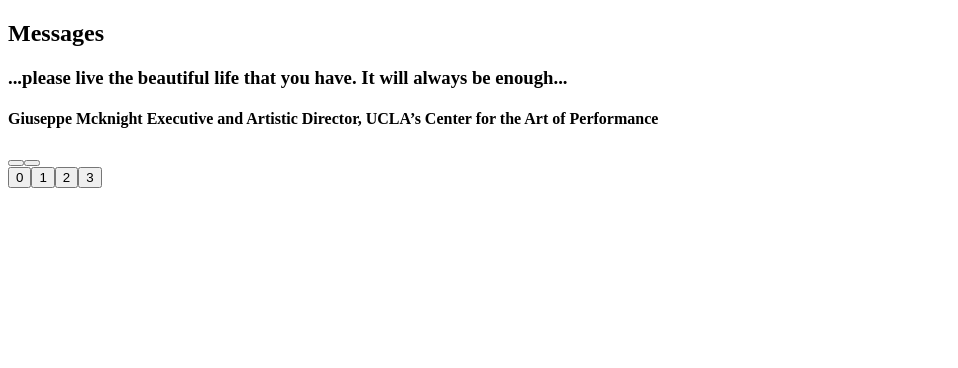
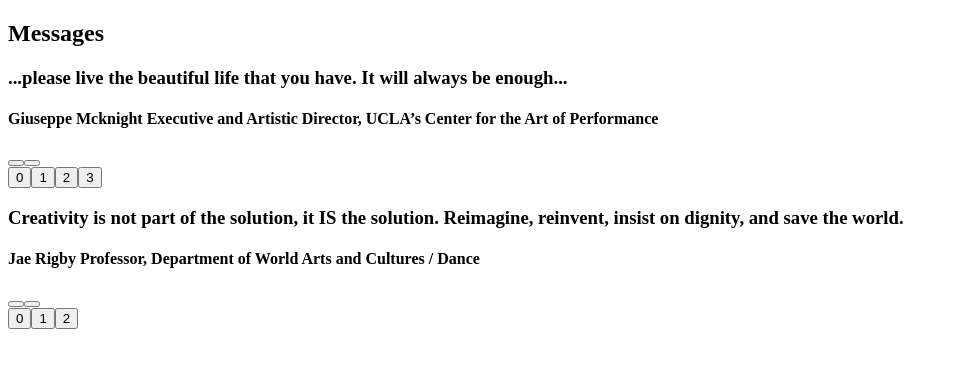
Before and after one commit to mikeymasonic/UA5-challenge, a React app: page / in a window 1280 px wide. Shown: the top 368 px of the page, without its empty margins (0-958 px from the left). Built offline with nearby package versions, Linux system fonts and the light colour scheme.

Commit message:
added moreMessages display

```diff
--- a/src/components/Messages/Messages.jsx
+++ b/src/components/Messages/Messages.jsx
@@ -1,11 +1,18 @@
 import React from 'react';
-import { messages } from '../../data/data';
+import { messages, moreMessages } from '../../data/data';
 import MessagesList from '../MessagesList/MessagesList';
 import AwesomeSlider from 'react-awesome-slider';
 import AwesomeSliderStyles from '../../styles/styles.scss';
 
 const Messages = () => {
   const messageNodes = messages[0].quotes.map((data) => {
+    return (
+      <div key={data.attribution}>
+        <MessagesList key={data.attribution} {...data} />
+      </div>
+    );
+  });
+  const moreMessageNodes = moreMessages[0].quotes.map((data) => {
     return (
       <div key={data.attribution}>
         <MessagesList key={data.attribution} {...data} />
@@ -19,6 +26,10 @@
         <AwesomeSlider scssModule={AwesomeSliderStyles}>
           {messageNodes}
         </AwesomeSlider>
+
+        <AwesomeSlider scssModule={AwesomeSliderStyles}>
+          {moreMessageNodes}
+        </AwesomeSlider>
       </section>
     </>
   );
--- a/src/data/data.js
+++ b/src/data/data.js
@@ -28,7 +28,7 @@
   },
 ];
 
-export const moreMessage = [
+export const moreMessages = [
   {
     section_title: 'More Messages!',
     quotes: [
```
